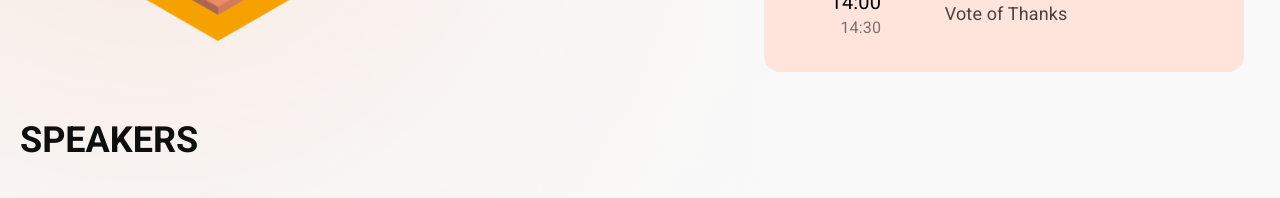
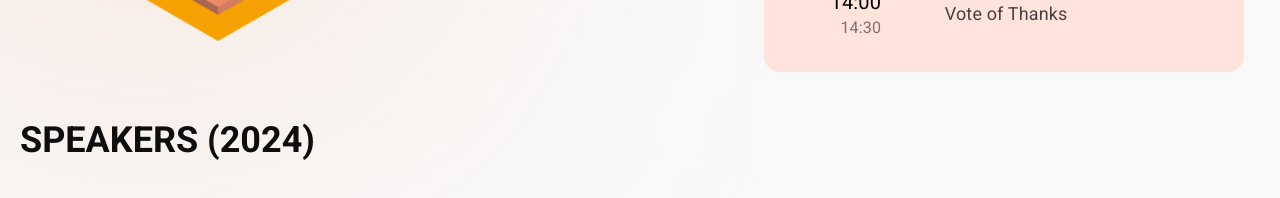
Before and after one commit to senath112/ArduinoDay24, a React (Vite) app: page / in a window 1280 px wide. Shown: the part 2040-2238 px from the top of the page. Built offline with nearby package versions, Linux system fonts and the light colour scheme.

Commit message:
Update Speakers.tsx

```diff
--- a/src/components/Speakers.tsx
+++ b/src/components/Speakers.tsx
@@ -15,7 +15,7 @@ const Speakers = ({ }: Props) => {
     <div className='flex items-center w-full justify-center'>
       <div id='speakers' className="mx-5 mt-3 lg:max-w-7xl">
         <p className="font-semibold text-4xl text-80">
-          SPEAKERS
+          SPEAKERS (2024)
         </p>
 
         <div className=''>
```
